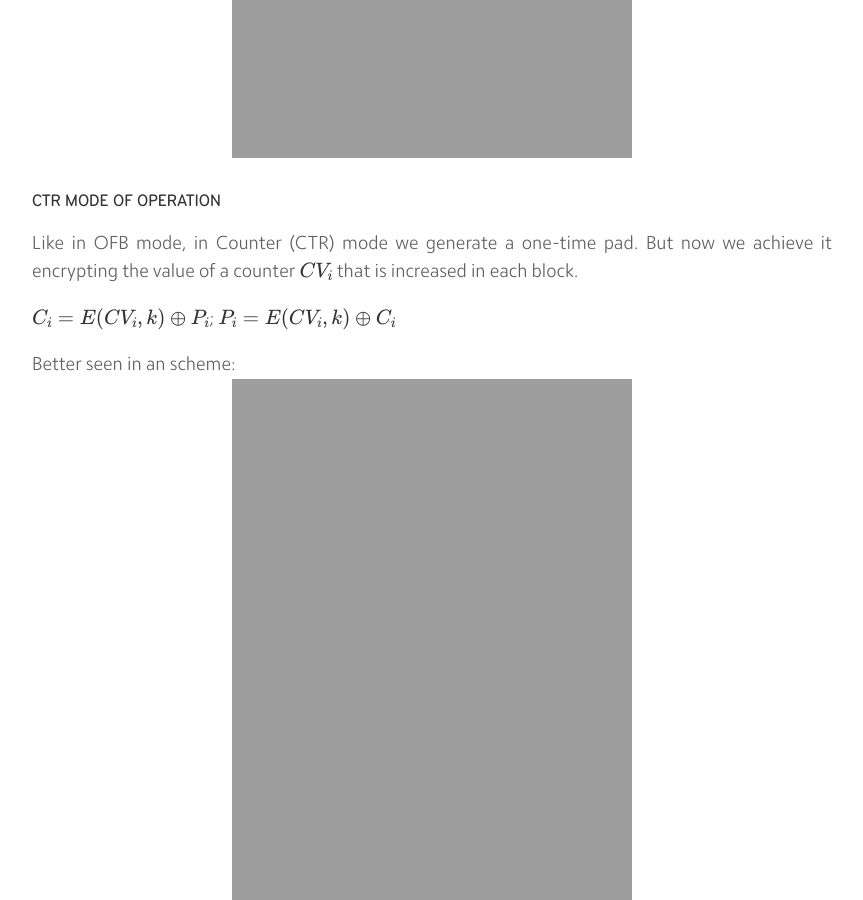
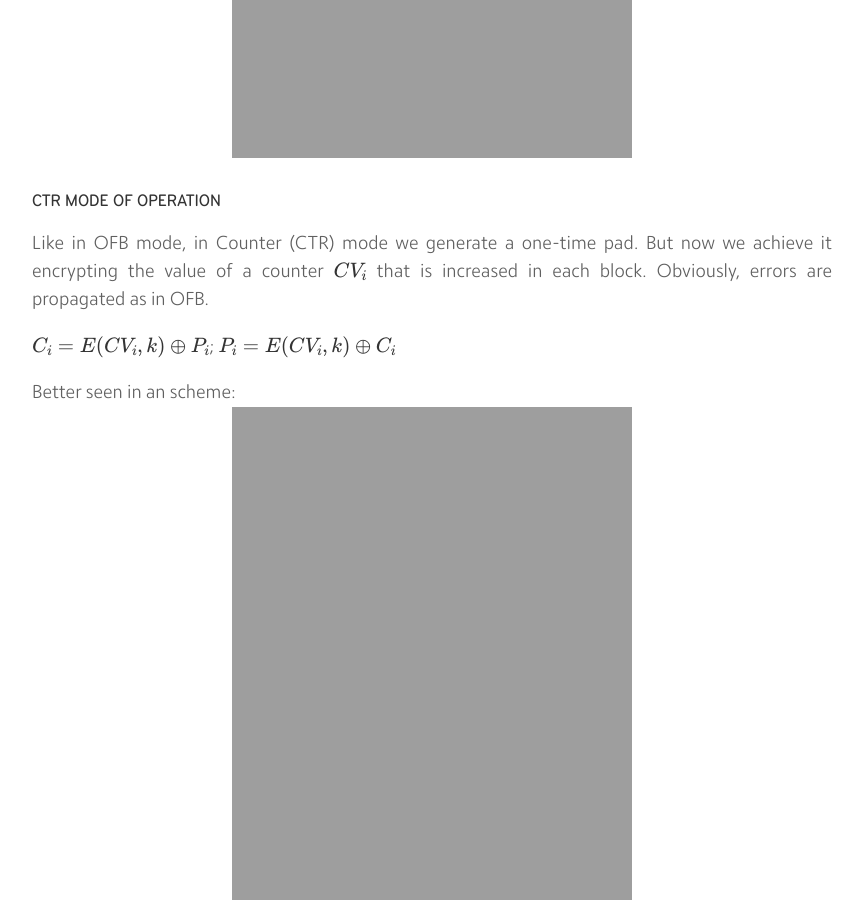
Before and after one commit to MrAnnix/MrAnnix.github.io, a Jekyll site: the page built from _posts/2019-11-07-block-cipher-operation-modes.md, in a window 1280 px wide and 900 px high, scrolled down 6214 px. Shown: the whole window, without its empty margins (208-1071 px from the left). Built offline with Jekyll 4.4.1, drawn with Linux system fonts in a browser that asks for light colours; nearby versions of some CDN libraries; library files that are not in the unit come from our copies; formulas are drawn with MathJax 3.

Commit message:
Update 2019-11-07-block-cipher-operation-modes.md

```diff
--- a/_posts/2019-11-07-block-cipher-operation-modes.md
+++ b/_posts/2019-11-07-block-cipher-operation-modes.md
@@ -100,7 +100,7 @@
 
 ### CTR mode of operation
 
-Like in OFB mode, in Counter (CTR) mode we generate a one-time pad. But now we achieve it encrypting the value of a counter \\( CV_i \\) that is increased in each block.
+Like in OFB mode, in Counter (CTR) mode we generate a one-time pad. But now we achieve it encrypting the value of a counter \\( CV_i \\) that is increased in each block. Obviously, errors are propagated as in OFB.
 
 \\( C_i = E(CV_i, k) \oplus P_i \\); \\( P_i = E(CV_i, k) \oplus C_i \\)
 
```
